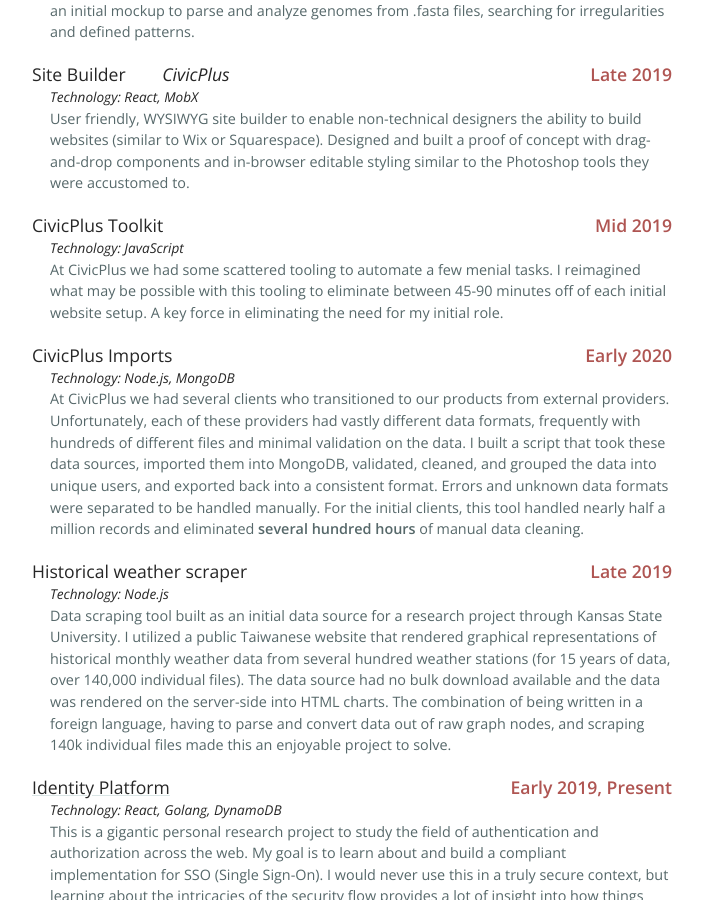
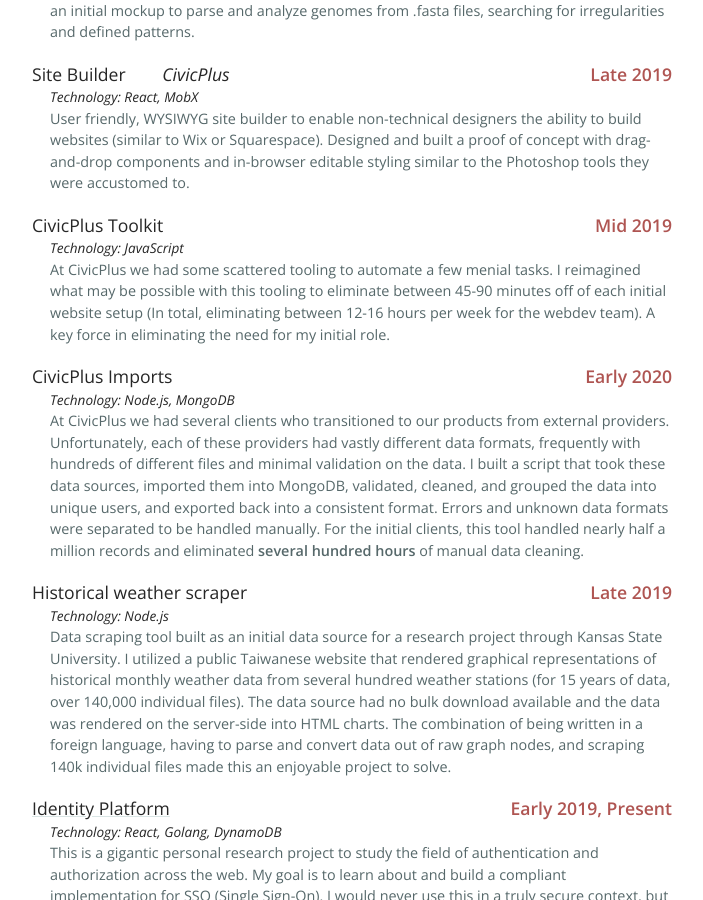
Before and after one commit to its-jman/jman.me, a Jekyll site: the page built from docs/projects/index.html, in a window 1280 px wide and 900 px high, scrolled down 404 px. Shown: the whole window, without its empty margins (288-991 px from the left). Built offline with Jekyll 4.4.1, drawn with Linux system fonts in a browser that asks for light colours.

Commit message:
Update for AMZN

```diff
--- a/docs/_data/projects.yml
+++ b/docs/_data/projects.yml
@@ -35,8 +35,8 @@
   tech: JavaScript
   description: |-
     At CivicPlus we had some scattered tooling to automate a few menial tasks. I reimagined what may be possible
-    with this tooling to eliminate between 45-90 minutes off of each initial website setup. A key
-    force in eliminating the need for my initial role.
+    with this tooling to eliminate between 45-90 minutes off of each initial website setup (In total, eliminating
+    between 12-16 hours per week for the webdev team). A key force in eliminating the need for my initial role.
 
 - name: "CivicPlus Imports"
   date: "Early 2020"
--- a/docs/index.html
+++ b/docs/index.html
@@ -9,7 +9,7 @@
 <div class="p">
   I am an Ultimate Frisbee player, Software Engineer, and I am working on my cooking skills.
   (If you have any recipes you're in love with, send them my way! I'll see if I can try them out.)
-  I am currently employed as a Software Developer at AutoAlert (Kansas City).
+  I work as a Front End Enginner at Amazon (Arlington, VA).
 </div>
 
 <div class="p">
```
Also changed, not shown: 1 other file.
